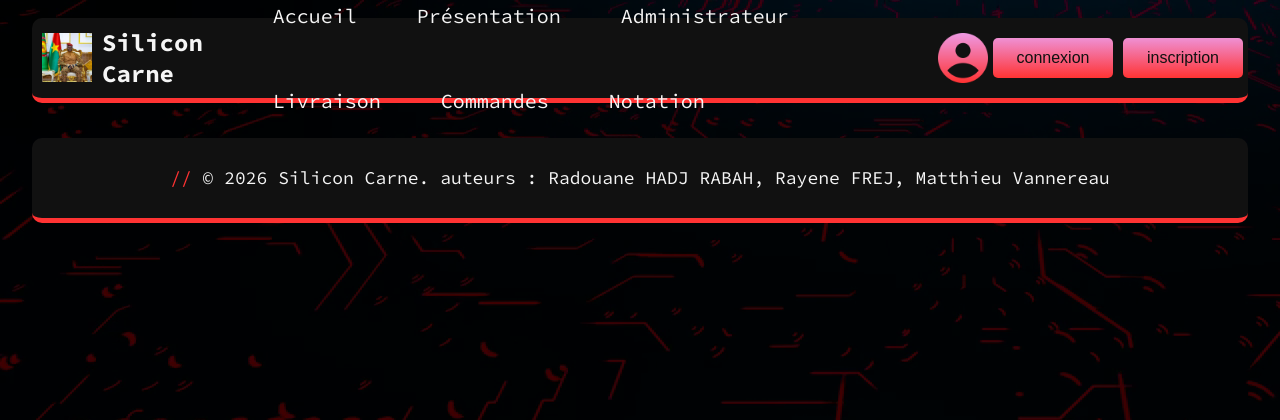
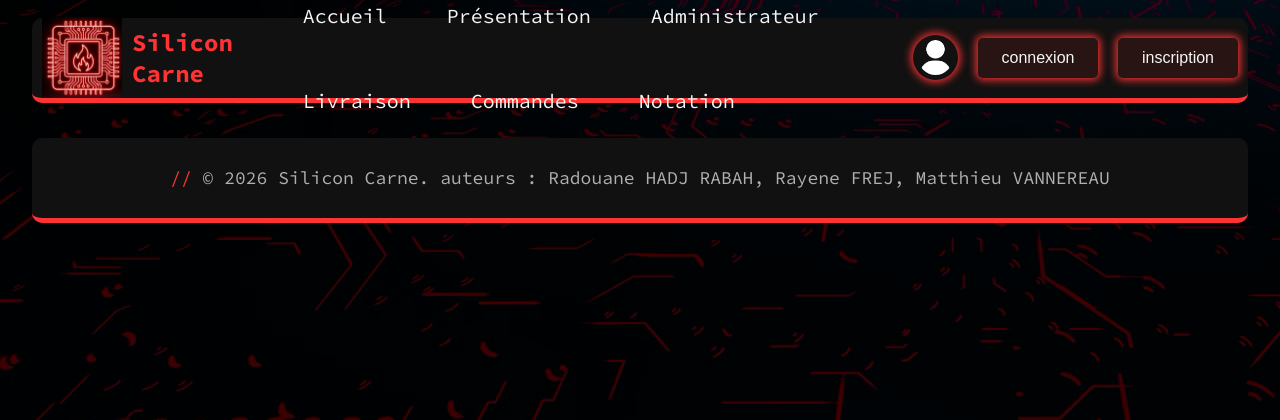
Before and after one commit to Radouane-prog/Projet_Creative_Yumland_MI2_E, a PHP site: page /Accueil.html in a window 1280 px wide. Shown: the top 420 px of the page. Run offline with PHP 8.4, Linux system fonts and the light colour scheme.

Commit message:
Fix: nav bar complete whithout responsive

```diff
--- a/Accueil/Accueil.css
+++ b/Accueil/Accueil.css
@@ -39,7 +39,15 @@ nav{
     margin: 10px;
 }
 
+#nom_resto{
+    color: var(--main-color);
+}
+
 #profil{
+    border-radius: 50%;
+    box-shadow: 0px 0px 8px 2px var(--main-color);
+    padding: 5px;
+    margin: 10px;
     transition-duration: 0.5s;
 }
 
@@ -83,11 +91,12 @@ nav ul li a:hover{
     display: block;
     border: none;
     border-radius: 5px;
-    background-image: linear-gradient(#EF90D4, var(--main-color));
-    color: var(--background-color);
+    background-color: rgba(255, 51, 51, 0.1);
+    box-shadow: 0px 0px 8px 2px var(--main-color);
+    color: var(--text-color);
     width:120px;
     height: 40px;
-    margin: 5px;
+    margin: 10px;
     font-size: 16px;
     transition-duration: 0.5s;
 
@@ -122,4 +131,5 @@ footer{
 
 #copyright{
     font-size: 18px;
+    color: var(--details-color);
 }
--- a/Accueil/Accueil.html
+++ b/Accueil/Accueil.html
@@ -10,7 +10,7 @@
     <nav>
         <div id="container_nav">
         <div class="container_center">
-            <img id="logo" src="icones/test_logo.png" alt="image du logo" width="50"/>
+            <img id="logo" src="icones/logo.png" alt="image du logo" width="80dvh"/>
             <h1 id="nom_resto">Silicon Carne</h1>
         </div>
 
@@ -24,7 +24,7 @@
         </ul>
 
         <div class="container_center" id="container_login">
-            <img src="icones/profil.png" id="profil" alt="image profil" width="50"/>
+            <img src="icones/utilisateur.png" id="profil" alt="image profil" width="35dvh"/>
             <button id="button_connexion" class="button_log">connexion</button>
             <button id="button_inscription" class="button_log">inscription</button>
         </div>
@@ -33,7 +33,7 @@
 
     <footer>
         <div id="container_footer">
-            <p id="copyright"><span class="commentaires">//</span> © 2026 Silicon Carne. auteurs : Radouane HADJ RABAH, Rayene FREJ, Matthieu Vannereau</p>
+            <p id="copyright"><span class="commentaires">//</span> © 2026 Silicon Carne. auteurs : Radouane HADJ RABAH, Rayene FREJ, Matthieu VANNEREAU</p>
         </div>
     </footer>
 </body>
```
Also changed, not shown: Accueil/icones/client.png (added), Accueil/icones/logo.png (added), Accueil/icones/test_logo.png (deleted), Accueil/icones/utilisateur.png (added).
